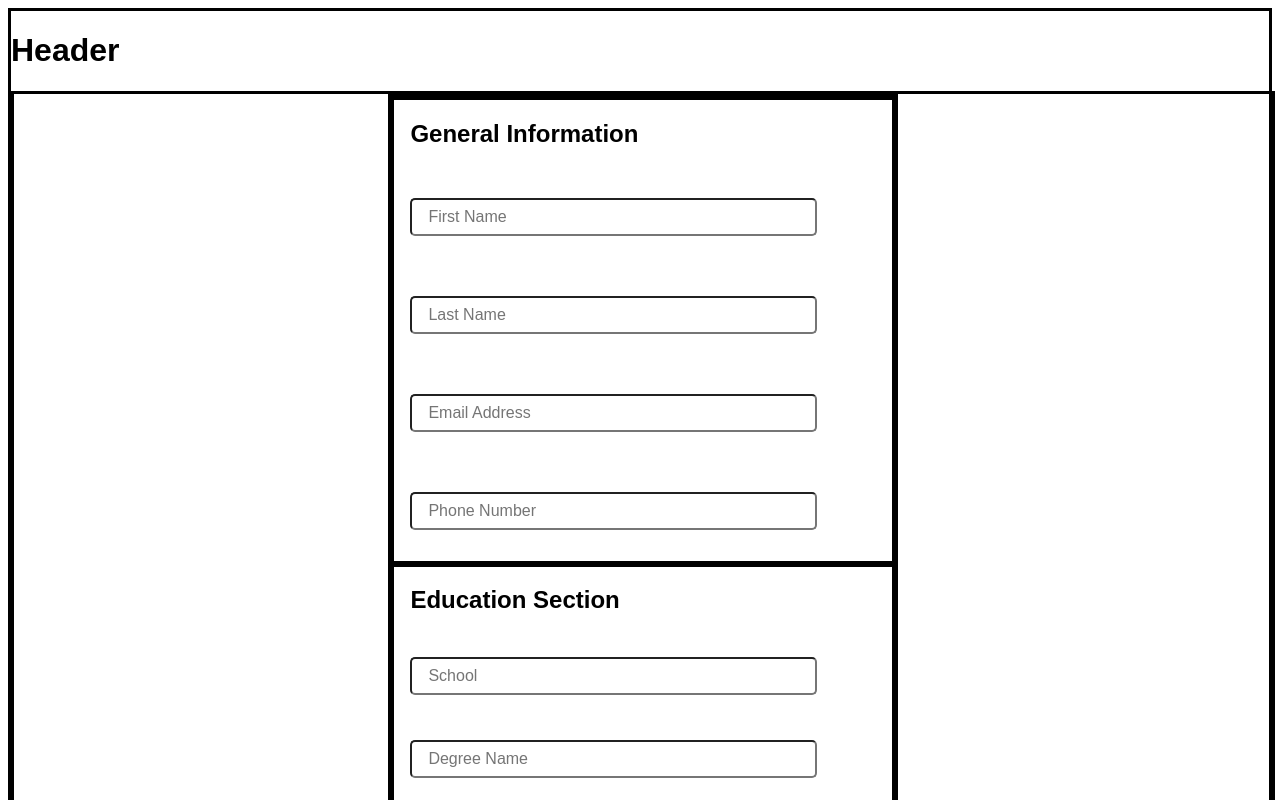
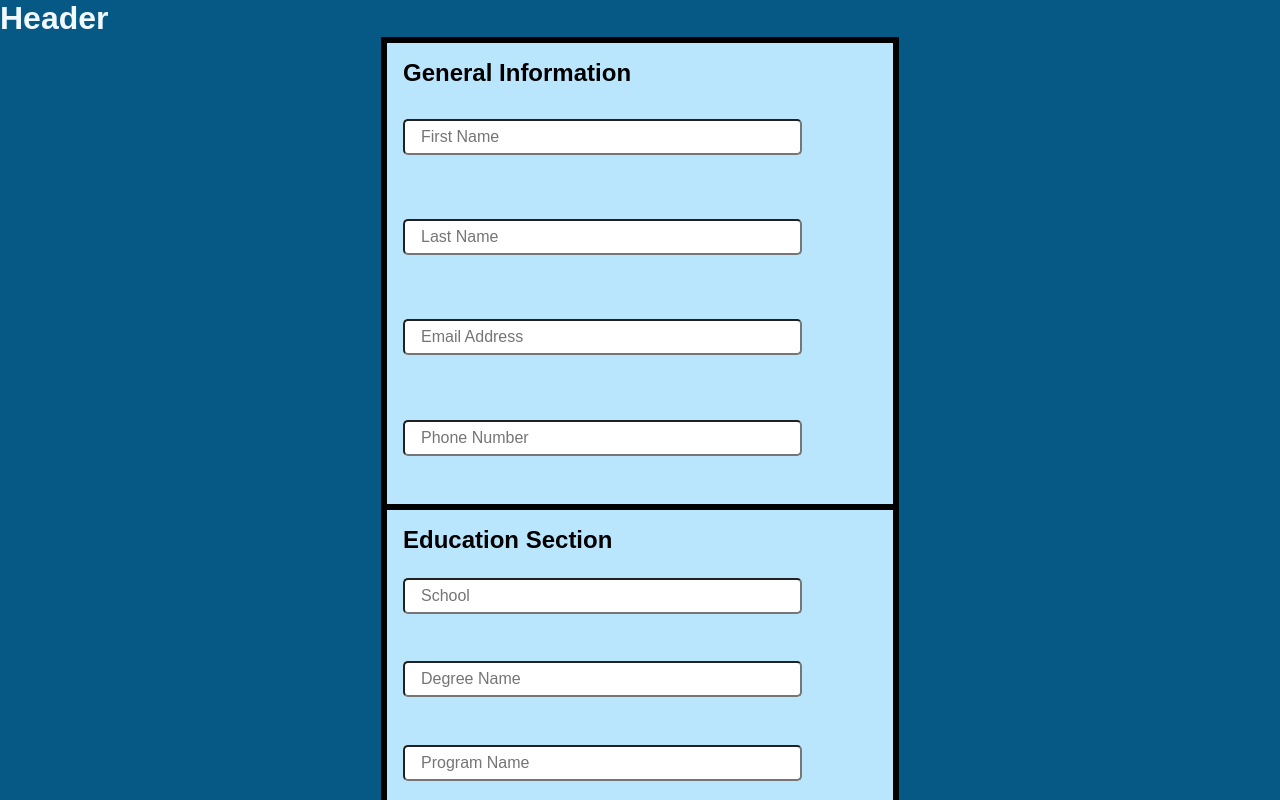
Before and after one commit to mdnavarro21/cv-project, a React (Create React App) app: page / in a window 1280 px wide. Shown: the top 800 px of the page. Built offline with nearby package versions, Linux system fonts and the light colour scheme.

Commit message:
more styling

```diff
--- a/src/components/main-components/Overview.js
+++ b/src/components/main-components/Overview.js
@@ -14,9 +14,16 @@ class Overview extends Component {
                 </section>
                 <section id = ''>
                     <h3>{education.schoolName}</h3>
+                    <h4>{education.degreeName}</h4>
+                    <h4>{education.programName}</h4>
+                    <h4>{education.dateOfStudy}</h4>
                 </section>
                 <section>
                     <h3>{experience.companyName}</h3>
+                    <h4>{experience.positionTitle}</h4>
+                    <p>{experience.mainTasks}</p>
+                    <h4>{experience.startDate}</h4>
+                    <h4>{experience.endDate}</h4>
                 </section>
             </div>
         )
--- a/src/styles/App.css
+++ b/src/styles/App.css
@@ -1,5 +1,12 @@
+*{
+    padding: 0;
+    margin: 0;
+}
+
 #myApp {
-    border-style: solid;
+
     height: auto;
     font-family: Arial, Helvetica, sans-serif;
+    background-color: #075985;
+    color: #f0f9ff;
 }
--- a/src/styles/Form.css
+++ b/src/styles/Form.css
@@ -20,13 +20,16 @@ form input {
 
     width: 40%;
     height: 100%;
+
+    background-color: #bae6fd;
+    color: black;
 }
 
-#cv-form-container > section{
+#cv-form-container > section {
     border-style: solid;
     display: grid;
     grid-template-rows: auto 1fr;
-    padding-left: 1rem;
+    padding: 1rem;
 }
 
 #cv-form-container > button {
--- a/src/styles/Main.css
+++ b/src/styles/Main.css
@@ -1,7 +1,7 @@
 main {
     display: flex;
     justify-content: space-around;
-    border-style: solid;
+
 
     height: 180vh;
     width: 100%;
--- a/src/styles/Overview.css
+++ b/src/styles/Overview.css
@@ -10,4 +10,7 @@
     grid-template-rows: 1fr 1fr 1fr;
 
     padding: 2rem;
+
+    background-color: #f0f9ff;
+    color: black;
 }
```
